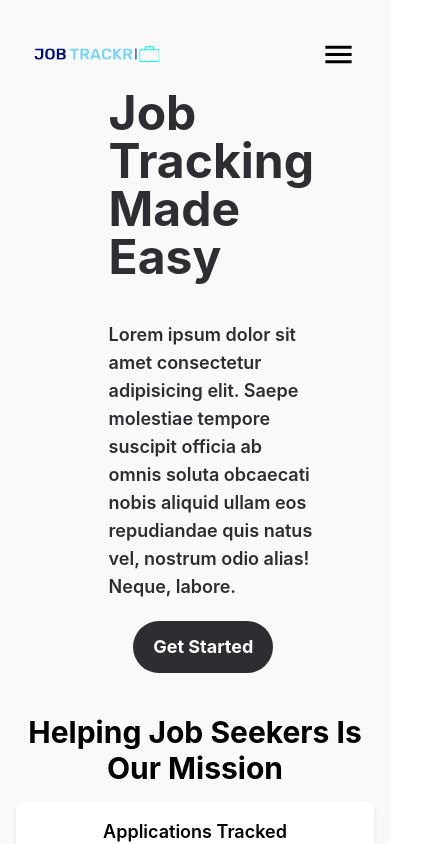
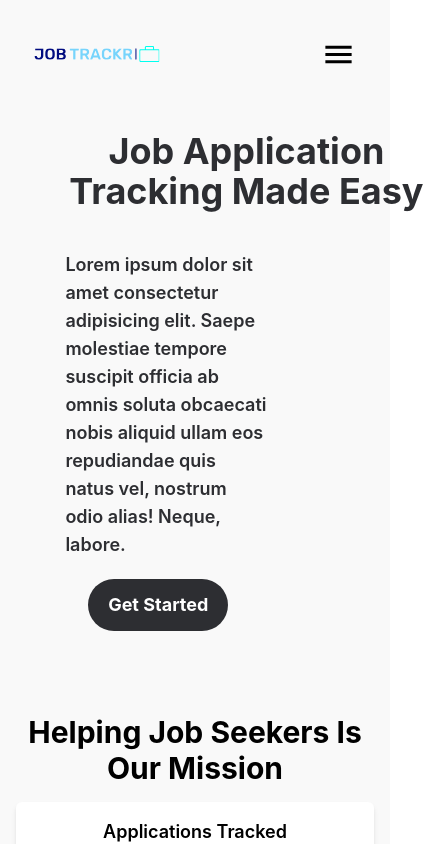
Before and after one commit to imjohnnyy/job-tracker-app, a React (Create React App) app in the folder frontend/: page / in a window 390 px wide. Shown: the top 844 px of the page, 427 px wide, since content can reach past the window. Built offline with nearby package versions, Linux system fonts and the light colour scheme.

Commit message:
made header responsive to smaller devices

```diff
--- a/frontend/src/pages/Landing.js
+++ b/frontend/src/pages/Landing.js
@@ -67,9 +67,9 @@ const Landing = () => {
       </header>
 
       {/* BODY */}
-      <body className="flex items-center justify-between w-4/5 p-12 pb-2 mx-auto ">
-        <div className="ml-[10%] mt-[-100px]">
-          <h1 className={"w-auto item-start text-5xl text-left font-bold text-gray mr-12"}>Job Tracking Made Easy</h1>
+      <body className="flex items-center justify-between w-4/5 p-12 pb-2 mx-auto">
+        <div className="ml-[10%] mt-[-100px] max-lg:ml-[-10%]">
+          <h1 className={"w-[75%] item-start text-5xl text-left font-bold text-gray mr-12 max-lg:text-4xl max-lg:flex max-lg:text-center max-lg:mr-13 max-lg:w-[145%]"}>Job Application Tracking Made Easy</h1>
           <p className={"w-auto text-gray text-left text-lg font-semibold mt-10 mr-12"}>
           Lorem ipsum dolor sit amet consectetur adipisicing elit. Saepe molestiae tempore
             suscipit officia ab omnis soluta obcaecati nobis aliquid ullam
```
